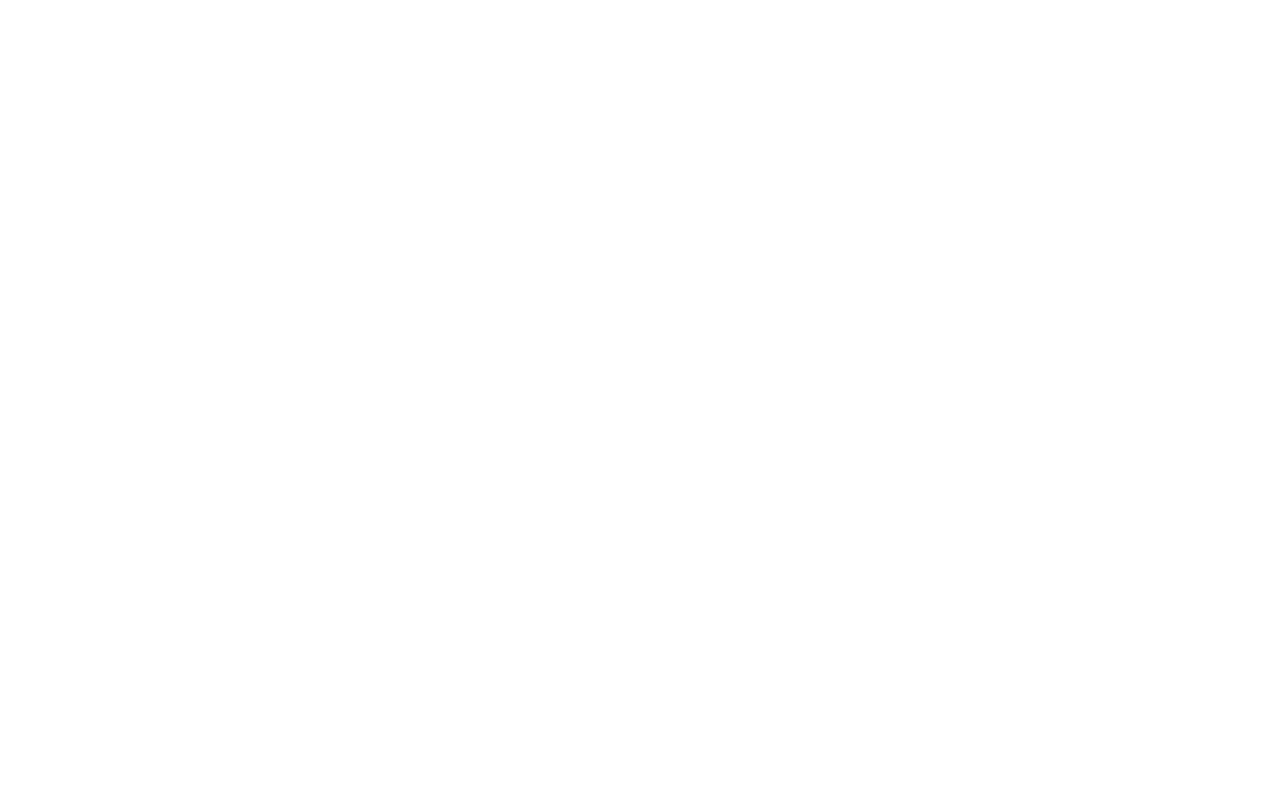
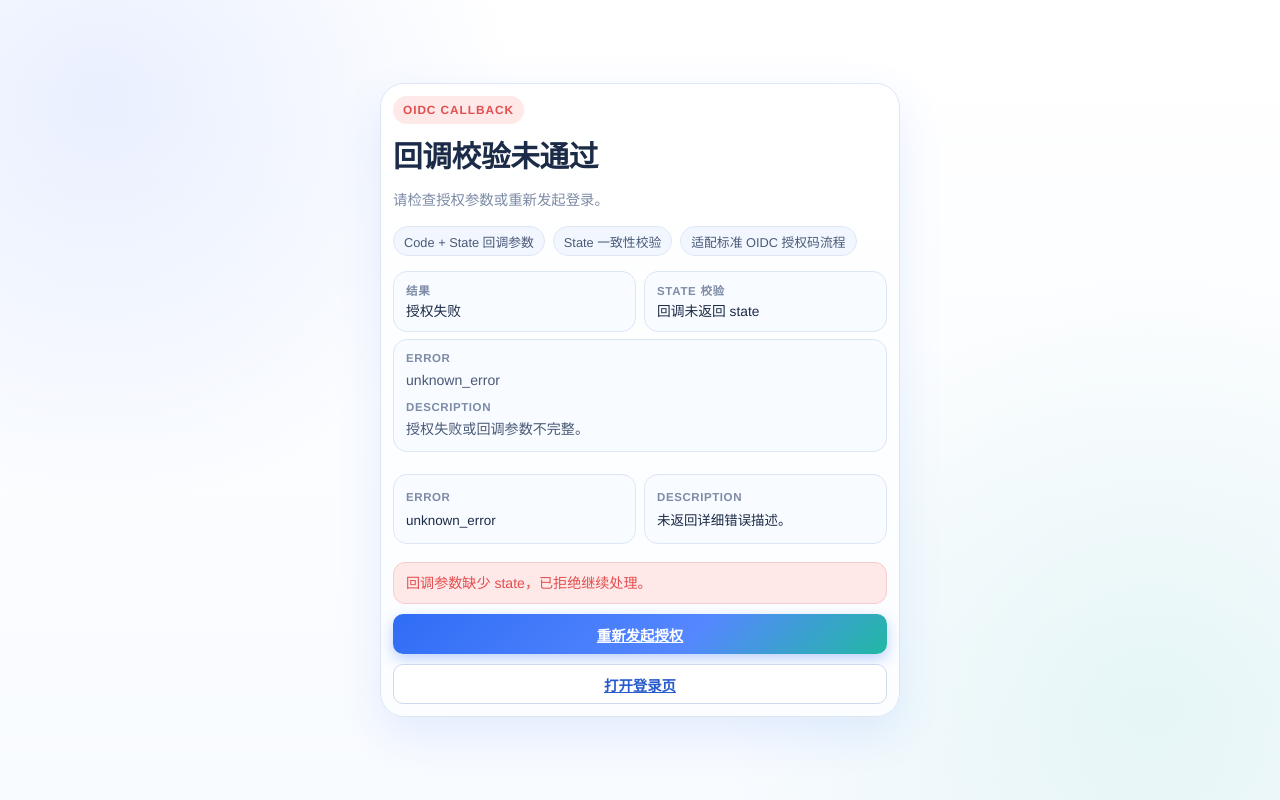
Before and after one commit to Hollow288/fish-sso-react, a React (Vite) app: page /oauth/callback in a window 1280 px wide. Before the commit this address had no page. Built offline with nearby package versions, Linux system fonts and the light colour scheme.

Commit message:
feat: OIDC

```diff
--- a/src/App.tsx
+++ b/src/App.tsx
@@ -13,7 +13,9 @@
         <Route path="/login" element={<Login />} />
         <Route path="/forgot-password" element={<ForgotPassword />} />
         <Route path="/consent" element={<Consent />} />
+        <Route path="/oauth/consent" element={<Consent />} />
         <Route path="/callback" element={<Callback />} />
+        <Route path="/oauth/callback" element={<Callback />} />
         <Route path="/" element={<Home />} />
       </Routes>
     </BrowserRouter>
--- a/src/pages/Callback.tsx
+++ b/src/pages/Callback.tsx
@@ -1,5 +1,7 @@
+import { useEffect, useMemo } from 'react';
 import { useSearchParams } from 'react-router-dom';
 import PageShell from '../components/PageShell';
+import { clearOidcTransaction, verifyCallbackState } from '../utils/oidc';
 
 export default function Callback() {
   const [searchParams] = useSearchParams();
@@ -9,34 +11,61 @@
     error_description: searchParams.get('error_description'),
     state: searchParams.get('state')
   };
-  const isSuccess = Boolean(info.code);
+  const stateCheck = useMemo(() => verifyCallbackState(info.state), [info.state]);
+  const isStateValid = stateCheck.status === 'valid';
+  const hasCode = Boolean(info.code);
+  const isSuccess = hasCode && isStateValid;
+
+  useEffect(() => {
+    clearOidcTransaction();
+  }, []);
+
+  const stateCheckTextMap = {
+    valid: '已通过',
+    missing_returned: '回调未返回 state',
+    missing_stored: '本地缺少待校验 state',
+    mismatch: 'state 不匹配'
+  } as const;
 
   return (
     <PageShell
-      eyebrow="Callback"
-      title={isSuccess ? 'Authorization completed.' : 'The callback returned an error.'}
-      description="The callback result is shown in a compact, centered layout."
+      eyebrow="OIDC Callback"
+      title={isSuccess ? '授权成功，已收到 code' : '回调校验未通过'}
+      description={isSuccess ? '请将 code 交给你的 BFF/后端换取 token。' : '请检查授权参数或重新发起登录。'}
       tone={isSuccess ? 'success' : 'danger'}
       highlights={[
-        'Clear success and error states',
-        'Returned values grouped together',
-        'Easy to retry the flow'
+        'Code + State 回调参数',
+        'State 一致性校验',
+        '适配标准 OIDC 授权码流程'
       ]}
       meta={[
-        { label: 'Result', value: isSuccess ? 'Authorization succeeded' : 'Authorization failed' },
-        { label: 'State', value: info.state || 'No state returned' }
+        { label: '结果', value: isSuccess ? '授权成功' : '授权失败' },
+        { label: 'State 校验', value: stateCheckTextMap[stateCheck.status] }
       ]}
     >
+      {!isSuccess && (
+        <div className="error-panel">
+          <div className="error-panel__row">
+            <span className="error-panel__label">Error</span>
+            <p>{info.error || (hasCode ? 'invalid_state' : 'unknown_error')}</p>
+          </div>
+          <div className="error-panel__row">
+            <span className="error-panel__label">Description</span>
+            <p>{info.error_description || '授权失败或回调参数不完整。'}</p>
+          </div>
+        </div>
+      )}
+
       <div className="detail-grid">
-        {isSuccess ? (
+        {hasCode ? (
           <>
             <div className="detail-card">
-              <span className="detail-card__label">Authorization code</span>
+              <span className="detail-card__label">Authorization Code</span>
               <p className="detail-card__value detail-card__value--small">{info.code}</p>
             </div>
             <div className="detail-card">
               <span className="detail-card__label">State</span>
-              <p className="detail-card__value detail-card__value--small">{info.state || 'No state returned'}</p>
+              <p className="detail-card__value detail-card__value--small">{info.state || '未返回 state'}</p>
             </div>
           </>
         ) : (
@@ -48,19 +77,38 @@
             <div className="detail-card">
               <span className="detail-card__label">Description</span>
               <p className="detail-card__value detail-card__value--small">
-                {info.error_description || 'No additional description was returned.'}
+                {info.error_description || '未返回详细错误描述。'}
               </p>
             </div>
           </>
         )}
       </div>
 
+      {stateCheck.status === 'mismatch' && (
+        <div className="error">
+          期望 state: <code>{stateCheck.expectedState}</code>
+          <br />
+          实际 state: <code>{stateCheck.actualState}</code>
+        </div>
+      )}
+      {stateCheck.status === 'missing_stored' && (
+        <div className="error">未找到本地 state 缓存，可能是直接打开了回调地址。</div>
+      )}
+      {stateCheck.status === 'missing_returned' && (
+        <div className="error">回调参数缺少 state，已拒绝继续处理。</div>
+      )}
+      {isSuccess && (
+        <div className="success">
+          下一步：把 <code>code</code> 和 <code>state</code> 发给你的后端/BFF，由后端调用 <code>/sso/token</code>。
+        </div>
+      )}
+
       <div className="action-stack">
-        <a className="btn" href="/test">
-          Run the flow again
+        <a className="btn" href="/">
+          重新发起授权
         </a>
         <a className="btn btn-secondary" href="/login">
-          Open login page
+          打开登录页
         </a>
       </div>
     </PageShell>
--- a/src/pages/Login.tsx
+++ b/src/pages/Login.tsx
@@ -1,5 +1,6 @@
 import { useState, type FormEvent } from 'react';
 import { useSearchParams, useLocation, Link } from 'react-router-dom';
+import type { AxiosError } from 'axios';
 import { authApi } from '../api/auth';
 import type { ErrorResponse } from '../types/api';
 import PageShell from '../components/PageShell';
@@ -42,8 +43,8 @@
       });
 
       window.location.href = returnTo;
-    } catch (err: any) {
-      const errorData = err.response?.data as ErrorResponse;
+    } catch (err: unknown) {
+      const errorData = (err as AxiosError<ErrorResponse>).response?.data;
       setError(errorData?.error_description || 'Login failed');
     } finally {
       setIsSubmitting(false);
--- a/src/styles/common.css
+++ b/src/styles/common.css
@@ -770,6 +770,7 @@
 .consent-scope-list {
   display: grid;
   gap: 2px;
+  overflow-y: auto
 }
 
 .consent-scope-item {
--- a/src/types/api.ts
+++ b/src/types/api.ts
@@ -16,6 +16,7 @@
   username: string;
   displayName: string;
   state?: string;
+  nonce?: string;
   scope?: string;
 }
 
@@ -24,6 +25,7 @@
   redirect_uri: string;
   scope?: string;
   state?: string;
+  nonce?: string;
   action: 'approve' | 'deny';
 }
 
--- /dev/null
+++ b/src/utils/oidc.ts
@@ -0,0 +1,128 @@
+const OIDC_TX_KEY = 'fish_sso_oidc_tx';
+
+type OidcTransaction = {
+  state: string;
+  nonce: string;
+  createdAt: number;
+};
+
+export type OidcStateCheckResult =
+  | { status: 'valid'; expectedState: string; actualState: string }
+  | { status: 'missing_returned'; expectedState?: string }
+  | { status: 'missing_stored'; actualState?: string }
+  | { status: 'mismatch'; expectedState: string; actualState: string };
+
+export type OidcClientConfig = {
+  clientId: string;
+  redirectUri: string;
+  scope: string;
+  authorizeEndpoint: string;
+};
+
+function randomToken() {
+  if (typeof crypto !== 'undefined' && typeof crypto.randomUUID === 'function') {
+    return crypto.randomUUID();
+  }
+  return `${Date.now()}-${Math.random().toString(16).slice(2)}`;
+}
+
+function getEnvString(name: string) {
+  const value = import.meta.env[name];
+  if (typeof value !== 'string') {
+    return '';
+  }
+  return value.trim();
+}
+
+export function getOidcClientConfig(): OidcClientConfig {
+  const clientId = getEnvString('VITE_SSO_CLIENT_ID') || 'test-client-1';
+  const scope = getEnvString('VITE_SSO_SCOPE') || 'openid profile email';
+  const authorizeEndpoint = getEnvString('VITE_SSO_AUTHORIZE_ENDPOINT') || '/sso/authorize';
+  const redirectUri = getEnvString('VITE_SSO_REDIRECT_URI') || `${window.location.origin}/callback`;
+
+  return {
+    clientId,
+    redirectUri,
+    scope,
+    authorizeEndpoint
+  };
+}
+
+function toAuthorizeUrl(authorizeEndpoint: string) {
+  try {
+    return new URL(authorizeEndpoint);
+  } catch {
+    return new URL(authorizeEndpoint, window.location.origin);
+  }
+}
+
+function saveTransaction(tx: OidcTransaction) {
+  sessionStorage.setItem(OIDC_TX_KEY, JSON.stringify(tx));
+}
+
+export function readOidcTransaction(): OidcTransaction | null {
+  const raw = sessionStorage.getItem(OIDC_TX_KEY);
+  if (!raw) {
+    return null;
+  }
+
+  try {
+    const parsed = JSON.parse(raw) as OidcTransaction;
+    if (!parsed.state || !parsed.nonce) {
+      return null;
+    }
+    return parsed;
+  } catch {
+    return null;
+  }
+}
+
+export function clearOidcTransaction() {
+  sessionStorage.removeItem(OIDC_TX_KEY);
+}
+
+export function buildAuthorizeUrl(config?: OidcClientConfig) {
+  const finalConfig = config ?? getOidcClientConfig();
+  const state = randomToken();
+  const nonce = randomToken();
+  const url = toAuthorizeUrl(finalConfig.authorizeEndpoint);
+
+  url.searchParams.set('client_id', finalConfig.clientId);
+  url.searchParams.set('redirect_uri', finalConfig.redirectUri);
+  url.searchParams.set('scope', finalConfig.scope);
+  url.searchParams.set('state', state);
+  url.searchParams.set('nonce', nonce);
+
+  saveTransaction({
+    state,
+    nonce,
+    createdAt: Date.now()
+  });
+
+  return url.toString();
+}
+
+export function verifyCallbackState(returnedState: string | null): OidcStateCheckResult {
+  const tx = readOidcTransaction();
+  if (!returnedState) {
+    return { status: 'missing_returned', expectedState: tx?.state };
+  }
+
+  if (!tx) {
+    return { status: 'missing_stored', actualState: returnedState };
+  }
+
+  if (tx.state !== returnedState) {
+    return {
+      status: 'mismatch',
+      expectedState: tx.state,
+      actualState: returnedState
+    };
+  }
+
+  return {
+    status: 'valid',
+    expectedState: tx.state,
+    actualState: returnedState
+  };
+}
```
Also changed, not shown: src/pages/Consent.tsx (+24 -9 lines), src/pages/ForgotPassword.tsx (+11 -8 lines), 2 other files (tests, documents, lock files or other folders).
